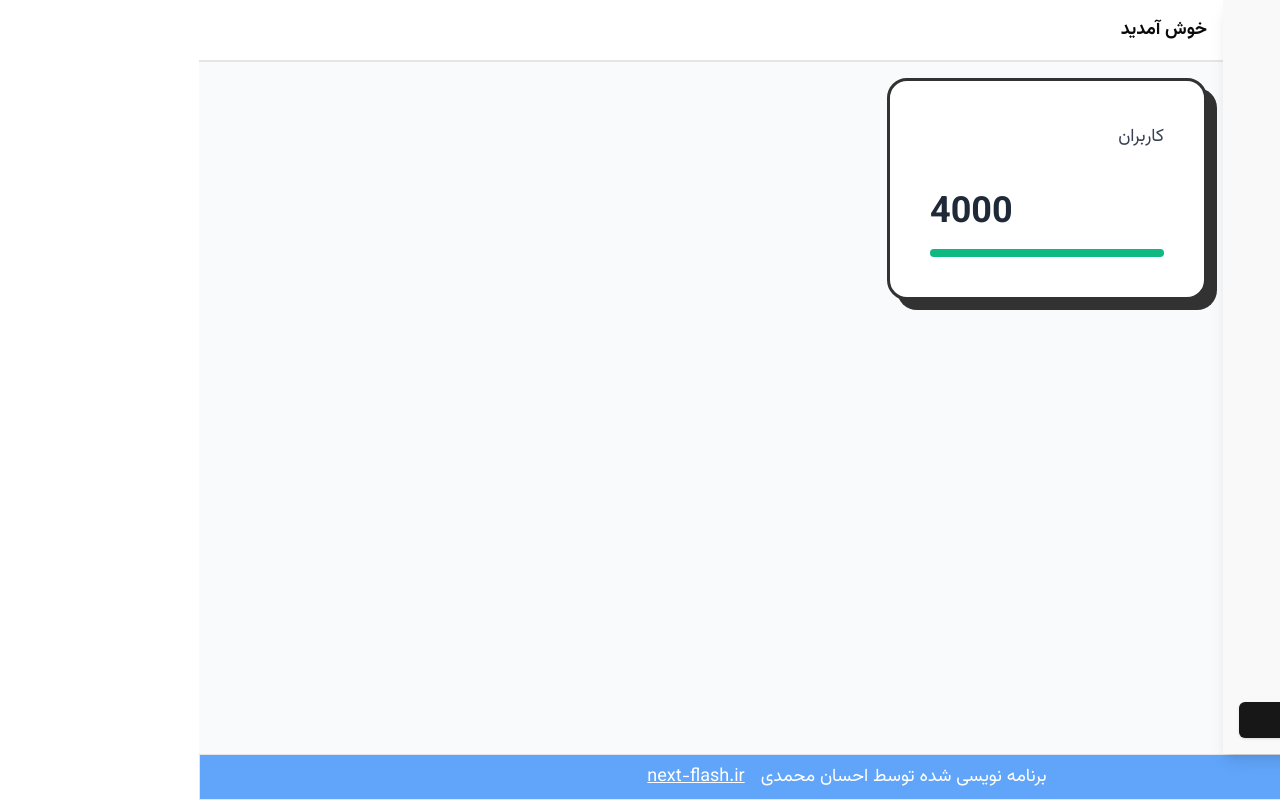
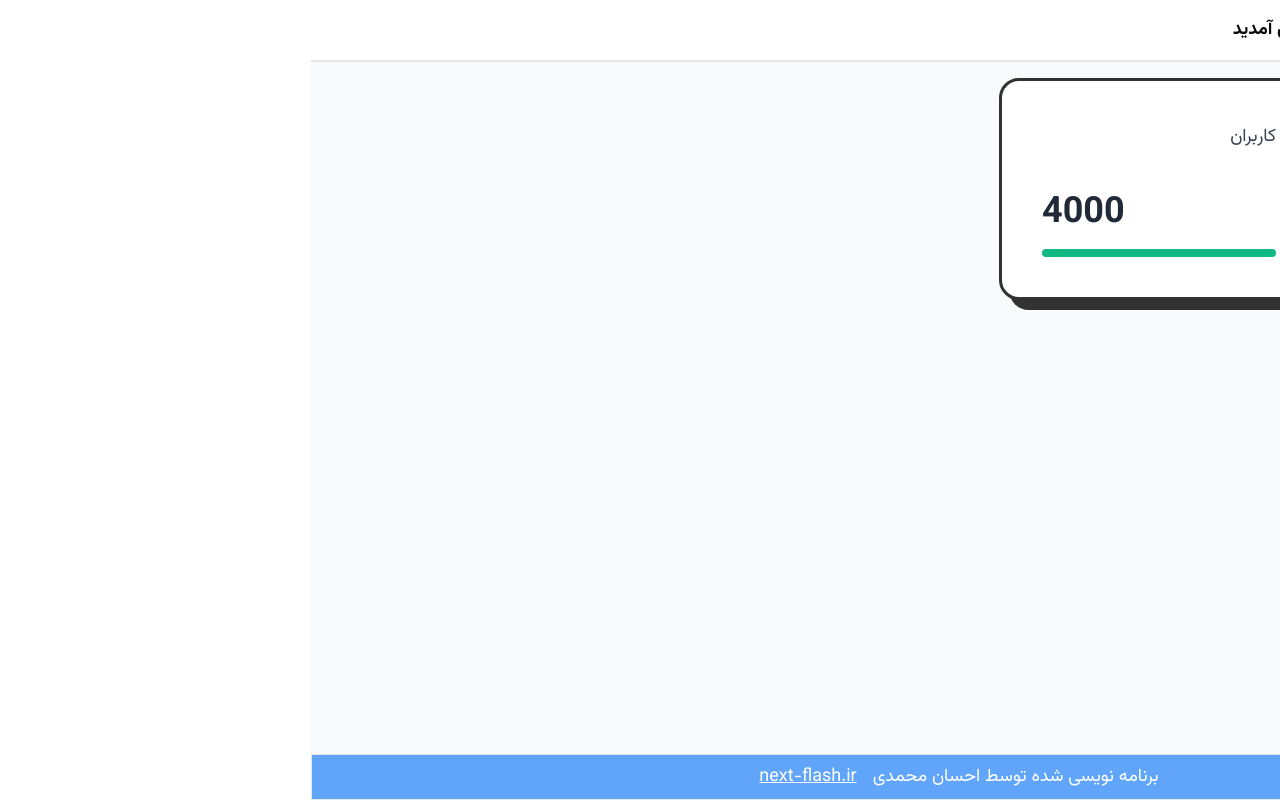
Before and after one commit to ItsEhsanMM/manage-system, a Next.js app: page /dashboard in a window 1280 px wide. Built offline with nearby package versions, Linux system fonts and the light colour scheme; no server answers.

Commit message:
modify css changes for card width

```diff
--- a/styles/statbox.css
+++ b/styles/statbox.css
@@ -1,7 +1,7 @@
 .card {
     padding: 1rem;
     background-color: #fff;
-    max-width: 320px;
+    width: clamp(280px, 320px,100vw);
     border-radius: 20px;
     box-shadow: 10px 10px #323232;
     border: 3px solid #323232;
```
